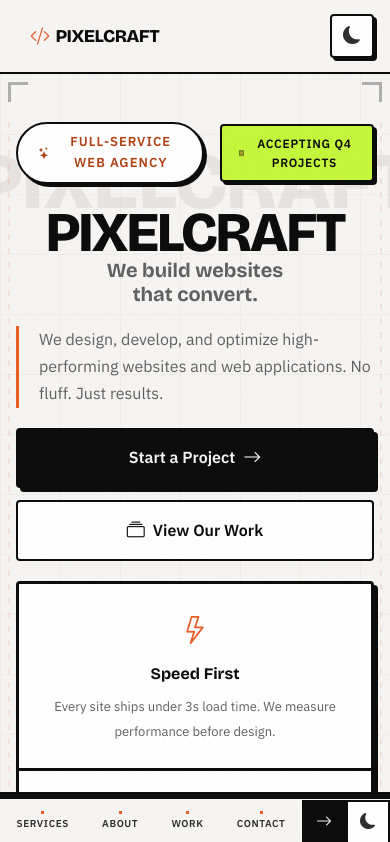
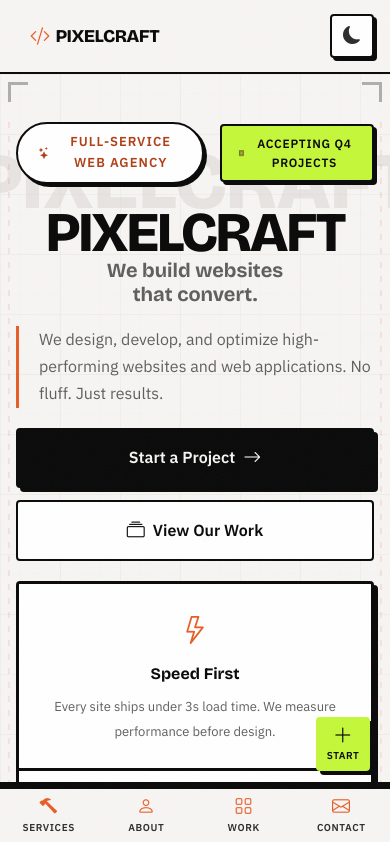
Before and after one commit to youssuf-abdulaziz/freetoken-qwen3.6-local-react, a React (Vite) app: page / in a window 390 px wide. Shown: the top 842 px of the page. Built offline with nearby package versions, Linux system fonts and the light colour scheme.

Commit message:
feat: update Navbar and Footer for improved responsiveness and accessibility

```diff
--- a/src/components/Footer.module.css
+++ b/src/components/Footer.module.css
@@ -122,7 +122,11 @@
   transition: color var(--transition), border-color var(--transition);
 }
 
-@media (max-width: 768px) {
+@media (max-width: 900px) {
+  .footer {
+    padding-bottom: 7.5rem;
+  }
+
   .footer__inner {
     grid-template-columns: 1fr;
     text-align: center;
--- a/src/components/Navbar.jsx
+++ b/src/components/Navbar.jsx
@@ -2,10 +2,10 @@ import { useTheme } from '../useTheme'
 import styles from './Navbar.module.css'
 
 const navLinks = [
-  { label: 'Services', href: '#services' },
-  { label: 'About', href: '#about' },
-  { label: 'Work', href: '#portfolio' },
-  { label: 'Contact', href: '#cta' },
+  { label: 'Services', href: '#services', icon: 'bi-hammer' },
+  { label: 'About', href: '#about', icon: 'bi-person' },
+  { label: 'Work', href: '#portfolio', icon: 'bi-grid' },
+  { label: 'Contact', href: '#cta', icon: 'bi-envelope' },
 ]
 
 function Navbar() {
@@ -13,7 +13,7 @@ function Navbar() {
 
   return (
     <header className={styles.appHeader}>
-      <nav className={styles.navbar}>
+      <nav className={styles.navbar} aria-label="Primary">
         <a href="#" className={styles.brand}>
           <i className={`${styles.brandIcon} bi bi-code-slash`} />
           PixelCraft
@@ -23,6 +23,7 @@ function Navbar() {
           {navLinks.map((link) => (
             <li key={link.href}>
               <a href={link.href} className={styles.link}>
+                <i aria-hidden="true" className={`bi ${link.icon}`} />
                 {link.label}
               </a>
             </li>
@@ -51,36 +52,25 @@ function Navbar() {
         </div>
       </nav>
 
-      <nav className={styles.bottomBar}>
+      <nav className={styles.bottomBar} aria-label="Primary">
         <ul className={styles.bottomBar__links}>
           {navLinks.map((link) => (
             <li key={link.href}>
               <a href={link.href} className={styles.bottomBar__link}>
+                <i aria-hidden="true" className={`bi ${link.icon}`} />
                 {link.label}
               </a>
             </li>
           ))}
         </ul>
-        <div className={styles.bottomBar__actions}>
-          <a href="#cta" className={styles.bottomBar__cta} aria-label="Start a project">
-            <i className="bi bi-arrow-right" />
-          </a>
-          <button
-            className={styles.bottomBar__theme}
-            onClick={toggleTheme}
-            aria-label={
-              theme === 'dark'
-                ? 'Switch to light mode'
-                : 'Switch to dark mode'
-            }
-          >
-            {theme === 'dark' ? (
-              <i className="bi bi-sun-fill" />
-            ) : (
-              <i className="bi bi-moon-fill" />
-            )}
-          </button>
-        </div>
+        <a
+          href="#cta"
+          className={styles.bottomBar__cta}
+          aria-label="Start a project"
+        >
+          <i aria-hidden="true" className="bi bi-plus-lg" />
+          <span>Start</span>
+        </a>
       </nav>
     </header>
   )
--- a/src/components/Navbar.module.css
+++ b/src/components/Navbar.module.css
@@ -53,12 +53,21 @@
 
 .link {
   position: relative;
+  display: inline-flex;
+  align-items: center;
+  gap: 0.375rem;
   color: var(--text);
   font-family: var(--font-body);
   font-size: 0.875rem;
   font-weight: 500;
   text-decoration: none;
-  padding: 0.75rem 0.875rem;
+  padding: 0.75rem 0.75rem;
+  transition: color var(--transition);
+}
+
+.link i {
+  font-size: 0.875rem;
+  line-height: 1;
   transition: color var(--transition);
 }
 
@@ -66,8 +75,8 @@
   content: '';
   position: absolute;
   bottom: 0.25rem;
-  left: 0.875rem;
-  right: 0.875rem;
+  left: 0.75rem;
+  right: 0.75rem;
   height: 2px;
   background: var(--accent);
   transform: scaleX(0);
@@ -77,6 +86,10 @@
 
 .link:hover {
   color: var(--text-h);
+}
+
+.link:hover i {
+  color: var(--accent-strong);
 }
 
 .link:hover::after {
@@ -162,24 +175,25 @@
   background: var(--bg);
   border-top: 3px solid var(--border);
   box-shadow: 0 -4px 0px 0px var(--border);
-  padding-bottom: 0;
   padding-bottom: max(0rem, env(safe-area-inset-bottom));
   transition: background var(--transition), border-color var(--transition);
 }
 
 .bottomBar__links {
-  display: flex;
+  display: grid;
+  grid-template-columns: repeat(4, 1fr);
   list-style: none;
   flex: 1;
-  justify-content: space-around;
 }
 
 .bottomBar__link {
   display: flex;
   flex-direction: column;
   align-items: center;
-  gap: 2px;
-  padding: 0.75rem;
+  justify-content: center;
+  gap: 0.25rem;
+  min-height: 3.25rem;
+  padding: 0.5rem 0.25rem;
   color: var(--text);
   font-family: var(--font-body);
   font-size: 0.625rem;
@@ -190,81 +204,66 @@
   transition: color var(--transition);
 }
 
+.bottomBar__link i {
+  font-size: 1.125rem;
+  line-height: 1;
+  color: var(--accent);
+  transition: color var(--transition);
+}
+
 .bottomBar__link:hover {
   color: var(--text-h);
 }
 
-.bottomBar__link::before {
-  content: '';
-  display: block;
-  width: 3px;
-  height: 3px;
-  background: var(--accent);
-  border-radius: 0;
-  transition: background var(--transition);
-}
-
-.bottomBar__actions {
-  display: flex;
-  align-items: center;
+.bottomBar__link:hover i {
+  color: var(--accent-strong);
 }
 
 .bottomBar__cta {
-  display: inline-flex;
+  position: absolute;
+  top: -4.5rem;
+  right: 1.25rem;
+  z-index: 1;
+  display: flex;
+  flex-direction: column;
   align-items: center;
   justify-content: center;
-  width: 2.75rem;
-  height: 2.75rem;
-  background: var(--text-h);
-  color: var(--bg);
-  border: 2px solid var(--text-h);
-  border-radius: 0;
-  font-size: 1rem;
-  box-shadow: 2px 0px 0px 0px var(--border);
+  gap: 0.125rem;
+  width: 3.375rem;
+  height: 3.375rem;
+  padding: 0.25rem;
+  background: var(--accent-alt);
+  color: #0a0a0a;
+  border-radius: var(--radius);
+  box-shadow: var(--shadow-brutal);
+  font-size: 0.625rem;
+  font-weight: 700;
+  text-transform: uppercase;
+  letter-spacing: 0.05em;
+  text-decoration: none;
+  cursor: pointer;
   transition: all var(--transition);
+}
+
+.bottomBar__cta i {
+  font-size: 1.25rem;
+  line-height: 1;
 }
 
 .bottomBar__cta:hover {
   background: var(--accent-strong);
-  border-color: var(--accent-strong);
   color: #fff;
+  border-color: var(--text-h);
   box-shadow: 0 0 0 0 var(--border);
-  transform: translate(-2px, 0px);
+  transform: translate(1px, 1px);
 }
 
 .bottomBar__cta:active {
   box-shadow: 0 0 0 0 var(--border);
-  transform: translate(0, 0);
-}
-
-.bottomBar__theme {
-  display: inline-flex;
-  align-items: center;
-  justify-content: center;
-  width: 2.75rem;
-  height: 2.75rem;
-  background: var(--bg-card);
-  border: 2px solid var(--border);
-  color: var(--text);
-  font-size: 1rem;
-  cursor: pointer;
-  transition: all var(--transition);
-}
-
-.bottomBar__theme:hover {
-  background: var(--accent-alt);
-  color: #0a0a0a;
-  border-color: #0a0a0a;
-  box-shadow: 2px 2px 0px 0px var(--border);
   transform: translate(2px, 2px);
 }
 
-.bottomBar__theme:active {
-  box-shadow: 0 0 0 0 var(--border);
-  transform: translate(4px, 4px);
-}
-
-@media (max-width: 768px) {
+@media (max-width: 900px) {
   .nav,
   .cta {
     display: none;
```
Also changed, not shown: 1 other file (tests, documents, lock files or other folders).
